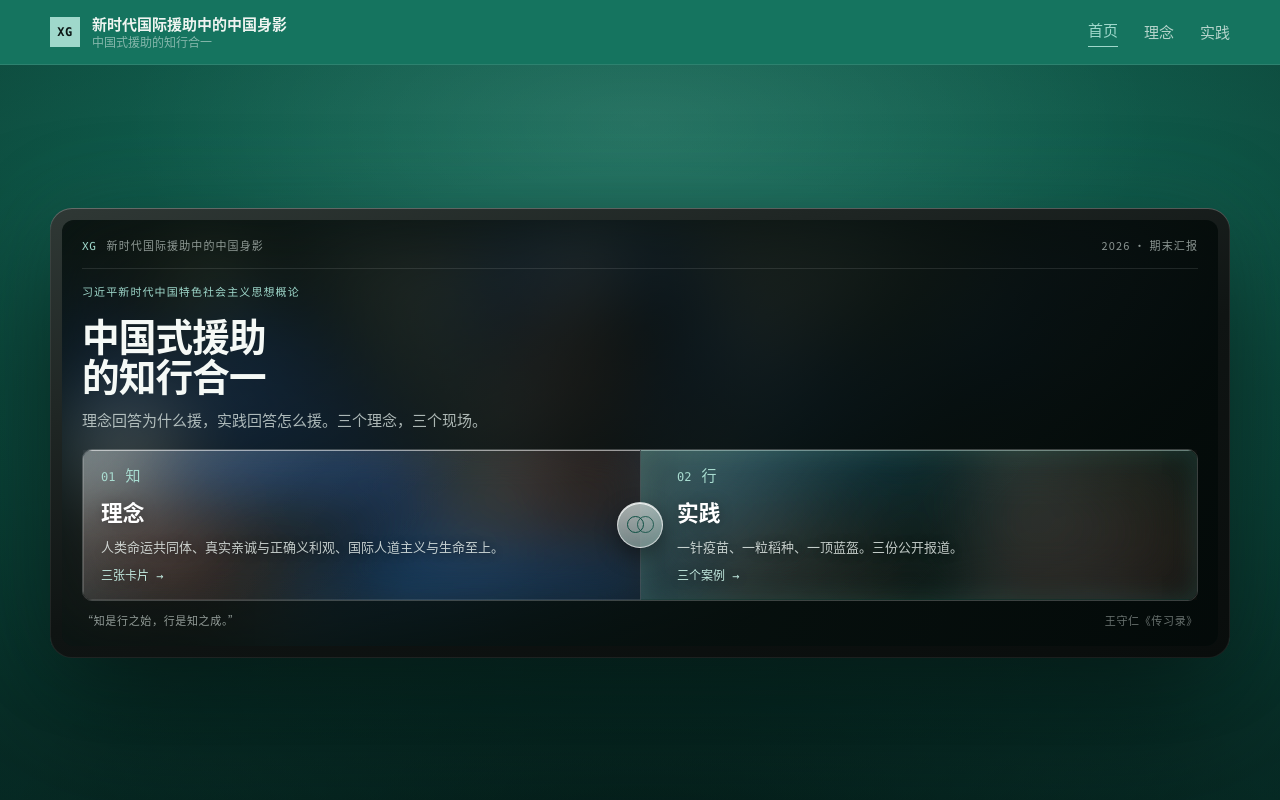
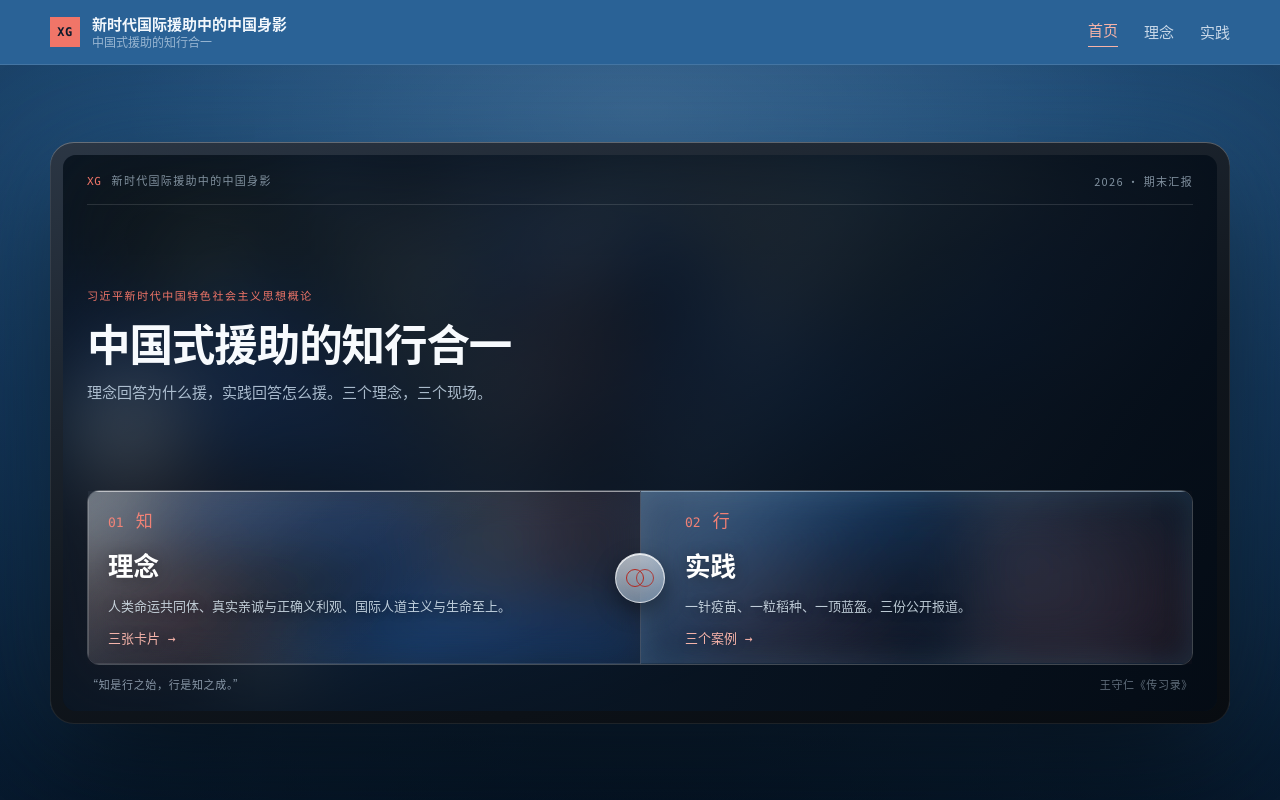
Before and after one commit to Nekobenzene/XGpre, a plain HTML site: page index.html in a window 1280 px wide. Shown: the top 800 px of the page. Drawn offline with Linux system fonts and the light colour scheme.

Commit message:
换配色并放大首页中区：和平蓝 + 中国红
主色从墨青换成深蓝（#17456f，浅底用），封面场用 #2a6296 到 #0b2540 的蓝渐变；强调色改用中国红 #b3271f，只给该红的地方红：品牌方块、课程名、01/02 序号、知行二字、箭头、搭扣双环、主导航当前项，以及内页的主按钮。

中区整体放大：标题改为单行 3.9rem、说明 18px、两张卡的内边距与字号各升一档，屏高从 540 提到 620；标题块改为在顶栏与卡片之间垂直居中，短屏（1366x768）不再出现大片空档。

内页同步换色：圆点、页签、链接、按钮跟随新的主色。

```diff
--- a/index.html
+++ b/index.html
@@ -17,8 +17,10 @@
       --muted: #6c746e;
       --line: #dcdfd8;
       --line-soft: #e8eae4;
-      --accent: #12524c;
-      --accent-soft: #e9f0ec;
+      --accent: #17456f;
+      --accent-soft: #e8eef5;
+      --cta: #b3271f;
+      --cta-hover: #931e18;
       --sans: "PingFang SC", "Hiragino Sans GB", "Microsoft YaHei", "Source Han Sans SC", "Noto Sans CJK SC", system-ui, sans-serif;
       --mono: ui-monospace, "Cascadia Mono", "SFMono-Regular", Consolas, monospace;
       --wrap: 1180px;
@@ -59,8 +61,8 @@
     }
     .btn:hover { border-color: var(--ink); text-decoration: none; }
     .btn:active { transform: translateY(1px); }
-    .btn.primary { background: var(--accent); border-color: var(--accent); color: #fff; }
-    .btn.primary:hover { background: #0e413c; border-color: #0e413c; }
+    .btn.primary { background: var(--cta); border-color: var(--cta); color: #fff; }
+    .btn.primary:hover { background: var(--cta-hover); border-color: var(--cta-hover); }
 
     /* 顶部导航 */
     .nav { position: sticky; top: 0; z-index: 20; background: var(--canvas); border-bottom: 1px solid var(--line); }
@@ -83,106 +85,109 @@
     /* 首页：暗场封面 + 画框 */
     .cover {
       position: relative; overflow: hidden;
-      background: linear-gradient(180deg, #15745f 0%, #0e5446 44%, #0a3f36 100%);
+      background: linear-gradient(180deg, #2a6296 0%, #17406a 44%, #0b2540 100%);
       min-height: calc(100dvh - 64px);
       display: flex; align-items: center;
-      padding-block: clamp(14px, 2.6vw, 40px);
+      padding-block: clamp(16px, 3vw, 48px);
     }
     .cover::before {
       content: ""; position: absolute; inset: 0; z-index: 0;
       background:
-        radial-gradient(58% 46% at 50% 8%, rgba(255, 255, 255, .1), transparent 70%),
-        radial-gradient(70% 58% at 50% 108%, rgba(2, 10, 9, .5), transparent 72%);
+        radial-gradient(58% 46% at 50% 6%, rgba(255, 255, 255, .12), transparent 70%),
+        radial-gradient(70% 58% at 50% 108%, rgba(3, 12, 24, .5), transparent 72%);
     }
     .cover::after {
       content: ""; position: absolute; inset: 0; z-index: 0;
-      background: radial-gradient(76% 66% at 50% 44%, transparent 44%, rgba(2, 10, 9, .4) 100%);
+      background: radial-gradient(76% 66% at 50% 44%, transparent 44%, rgba(3, 12, 24, .4) 100%);
     }
     .cover > .wrap { position: relative; z-index: 1; }
     .stage {
-      padding: 12px; border-radius: 22px;
-      background: linear-gradient(165deg, #2f3835, #0f1413 55%, #090d0c);
+      padding: 13px; border-radius: 24px;
+      background: linear-gradient(165deg, #2b3644, #10161d 55%, #080c11);
       box-shadow:
-        0 50px 120px rgba(0, 0, 0, .62),
-        0 0 90px rgba(26, 122, 106, .18),
-        inset 0 1px 0 rgba(255, 255, 255, .2),
-        inset 0 0 0 1px rgba(255, 255, 255, .07);
+        0 54px 130px rgba(0, 0, 0, .62),
+        0 0 110px rgba(56, 132, 190, .22),
+        inset 0 1px 0 rgba(255, 255, 255, .22),
+        inset 0 0 0 1px rgba(255, 255, 255, .08);
     }
-    .screen { position: relative; overflow: hidden; border-radius: 12px; background: #0a1513; isolation: isolate; }
+    .screen { position: relative; overflow: hidden; border-radius: 13px; background: #0a1420; isolation: isolate; }
     .screen-wash {
       position: absolute; inset: 0; z-index: 0;
       background: url(assets/case-peace-1.jpg) center 34% / cover;
-      filter: blur(38px) saturate(1.25) brightness(.85);
-      opacity: .62;
-      -webkit-mask-image: linear-gradient(158deg, #000 0%, rgba(0, 0, 0, .6) 42%, transparent 76%);
-      mask-image: linear-gradient(158deg, #000 0%, rgba(0, 0, 0, .6) 42%, transparent 76%);
+      filter: blur(40px) saturate(1.15) brightness(.8);
+      opacity: .6;
+      -webkit-mask-image: linear-gradient(158deg, #000 0%, rgba(0, 0, 0, .58) 42%, transparent 76%);
+      mask-image: linear-gradient(158deg, #000 0%, rgba(0, 0, 0, .58) 42%, transparent 76%);
     }
     .screen::after {
       content: ""; position: absolute; inset: 0; z-index: 0;
-      background: linear-gradient(118deg, rgba(6, 24, 21, .18) 0%, rgba(5, 14, 12, .62) 55%, rgba(3, 9, 8, .92) 100%);
+      background: linear-gradient(118deg, rgba(10, 30, 52, .2) 0%, rgba(8, 22, 38, .58) 55%, rgba(4, 11, 20, .92) 100%);
     }
     .screen-in {
       position: relative; z-index: 1;
-      padding: clamp(16px, 2.4vw, 32px);
-      min-height: clamp(400px, 54vh, 540px);
+      padding: clamp(18px, 2.8vw, 38px);
+      min-height: clamp(470px, 62vh, 620px);
       display: flex; flex-direction: column;
     }
     .screen-bar {
       display: flex; align-items: center; justify-content: space-between; gap: 12px 20px; flex-wrap: wrap;
       padding-bottom: clamp(14px, 2.2vw, 26px);
-      border-bottom: 1px solid rgba(255, 255, 255, .1);
-      font-size: .6875rem; letter-spacing: .1em; color: rgba(226, 238, 233, .6);
+      border-bottom: 1px solid rgba(255, 255, 255, .12);
+      font-size: .6875rem; letter-spacing: .12em; color: rgba(206, 226, 244, .6);
     }
     .screen-bar .sb-left { display: flex; align-items: baseline; gap: 10px; }
-    .screen-bar .sb-mark { font-family: var(--mono); color: #9fd8cb; letter-spacing: .06em; }
-    .screen-head { padding-block: clamp(18px, 3vw, 34px) clamp(16px, 2.4vw, 28px); }
-    .screen-head .kicker { font-size: .75rem; letter-spacing: .1em; color: #9fd8cb; }
+    .screen-bar .sb-mark { font-family: var(--mono); color: #f07568; letter-spacing: .06em; }
+    .screen-head {
+      flex: 1; display: flex; flex-direction: column; justify-content: center;
+      padding-block: clamp(22px, 3.6vw, 46px) clamp(20px, 3vw, 40px);
+    }
+    .screen-head .kicker { font-size: .79rem; letter-spacing: .14em; color: #f07568; }
     .screen-head h1 {
-      margin-top: 12px;
-      color: #f5f9f6;
-      font-size: clamp(1.95rem, 4vw, 3.05rem);
-      line-height: 1.08; letter-spacing: -.022em;
+      margin-top: 14px;
+      color: #f7fafd;
+      font-size: clamp(2.2rem, 5vw, 3.9rem);
+      line-height: 1.06; letter-spacing: -.025em;
     }
-    .screen-head .lede { margin-top: 14px; color: rgba(226, 238, 233, .74); font-size: 1rem; line-height: 1.8; }
+    .screen-head .lede { margin-top: 18px; color: rgba(212, 230, 246, .78); font-size: clamp(1rem, 1.2vw, 1.125rem); line-height: 1.85; }
 
     .doors {
       position: relative; isolation: isolate; margin-top: auto;
       display: grid; grid-template-columns: 1fr 1fr;
-      border: 1px solid rgba(255, 255, 255, .22);
-      border-radius: 10px; overflow: hidden;
+      border: 1px solid rgba(255, 255, 255, .24);
+      border-radius: 12px; overflow: hidden;
     }
     /* 玻璃下方的底片：让模糊与折射有东西可折射 */
     .doors::before {
       content: ""; position: absolute; inset: -6%; z-index: -1;
       background: url(assets/case-peace-1.jpg) center 58% / cover;
-      filter: blur(30px) saturate(1.3) brightness(.75);
-      opacity: .42;
+      filter: blur(30px) saturate(1.2) brightness(.72);
+      opacity: .4;
     }
     .door {
       position: relative; isolation: isolate;
-      display: block; padding: clamp(15px, 1.9vw, 21px) clamp(17px, 2.1vw, 25px);
-      color: #eef4f0;
+      display: block; padding: clamp(20px, 2.4vw, 30px) clamp(22px, 2.6vw, 34px);
+      color: #eaf2f9;
       transition: background-color .3s ease, box-shadow .3s ease;
     }
     /* 液态玻璃：高透、亮边、强折射 */
     .door--liquid {
-      background: linear-gradient(158deg, rgba(226, 242, 238, .17), rgba(206, 230, 224, .07) 46%, rgba(176, 208, 202, .04));
-      backdrop-filter: blur(18px) saturate(1.6) brightness(1.04);
-      -webkit-backdrop-filter: blur(18px) saturate(1.6) brightness(1.04);
+      background: linear-gradient(158deg, rgba(226, 240, 250, .18), rgba(198, 220, 238, .07) 46%, rgba(170, 200, 226, .04));
+      backdrop-filter: blur(18px) saturate(1.5) brightness(1.04);
+      -webkit-backdrop-filter: blur(18px) saturate(1.5) brightness(1.04);
       box-shadow:
         inset 0 1px 0 rgba(255, 255, 255, .55),
         inset 0 -1px 0 rgba(255, 255, 255, .1),
         inset 1px 0 0 rgba(255, 255, 255, .16);
     }
-    /* 凝态玻璃：青绿染色、更厚、内发光 */
+    /* 凝态玻璃：蓝染色、更厚、内发光 */
     .door--frozen {
-      background: linear-gradient(158deg, rgba(30, 132, 113, .26), rgba(14, 84, 72, .2) 52%, rgba(10, 58, 50, .14));
-      backdrop-filter: blur(28px) saturate(1.9);
-      -webkit-backdrop-filter: blur(28px) saturate(1.9);
+      background: linear-gradient(158deg, rgba(58, 132, 196, .28), rgba(24, 64, 106, .2) 52%, rgba(12, 34, 60, .14));
+      backdrop-filter: blur(28px) saturate(1.8);
+      -webkit-backdrop-filter: blur(28px) saturate(1.8);
       box-shadow:
-        inset 0 1px 0 rgba(214, 244, 236, .42),
-        inset 0 -1px 0 rgba(9, 46, 41, .5),
-        inset 0 0 26px rgba(126, 214, 194, .16);
+        inset 0 1px 0 rgba(214, 236, 252, .42),
+        inset 0 -1px 0 rgba(9, 30, 52, .5),
+        inset 0 0 30px rgba(130, 190, 240, .16);
     }
     .door::after {
       content: ""; position: absolute; inset: 0; pointer-events: none;
@@ -190,33 +195,33 @@
       opacity: .65; transition: opacity .3s ease;
     }
     .door:hover::after { opacity: 1; }
-    .door:hover { box-shadow: inset 0 1px 0 rgba(255, 255, 255, .62), inset 0 0 30px rgba(159, 216, 203, .18); }
+    .door:hover { box-shadow: inset 0 1px 0 rgba(255, 255, 255, .62), inset 0 0 30px rgba(143, 184, 221, .2); }
     .door:hover { text-decoration: none; }
-    .door + .door { border-left: 1px solid rgba(255, 255, 255, .2); }
-    .door-top { display: flex; align-items: baseline; gap: 10px; }
-    .door-n { font-family: var(--mono); font-size: .75rem; color: #9fd8cb; }
-    .door-k { font-size: .9375rem; letter-spacing: .2em; color: #9fd8cb; }
-    .door h2 { margin-top: 4px; color: #fff; font-size: clamp(1.15rem, 1.7vw, 1.4rem); letter-spacing: 0; text-shadow: 0 1px 14px rgba(0, 0, 0, .45); }
-    .door p { margin-top: 5px; color: rgba(238, 246, 242, .8); font-size: .8438rem; line-height: 1.7; max-width: 32em; text-shadow: 0 1px 10px rgba(0, 0, 0, .45); }
-    .door-go { display: inline-block; margin-top: 10px; font-size: .75rem; color: #bfe9de; text-shadow: 0 1px 10px rgba(0, 0, 0, .4); }
+    .door + .door { border-left: 1px solid rgba(255, 255, 255, .22); }
+    .door-top { display: flex; align-items: baseline; gap: 12px; }
+    .door-n { font-family: var(--mono); font-size: .8125rem; color: #f07568; }
+    .door-k { font-size: 1.0625rem; letter-spacing: .22em; color: #f07568; }
+    .door h2 { margin-top: 6px; color: #fff; font-size: clamp(1.35rem, 2vw, 1.65rem); letter-spacing: 0; text-shadow: 0 1px 14px rgba(0, 0, 0, .45); }
+    .door p { margin-top: 8px; color: rgba(226, 240, 250, .82); font-size: clamp(.875rem, 1vw, .9375rem); line-height: 1.75; max-width: 32em; text-shadow: 0 1px 10px rgba(0, 0, 0, .45); }
+    .door-go { display: inline-block; margin-top: 14px; font-size: .8125rem; color: #f5b0a6; text-shadow: 0 1px 10px rgba(0, 0, 0, .4); }
     .door-go::after { content: " →"; font-family: var(--mono); }
     /* 霜态玻璃：乳白、低饱和、磨砂 */
     .clasp {
       position: absolute; left: 50%; top: 50%; transform: translate(-50%, -50%);
-      width: 46px; height: 46px; border-radius: 50%;
-      background: linear-gradient(160deg, rgba(246, 251, 248, .66), rgba(204, 226, 217, .4));
-      backdrop-filter: blur(12px) saturate(1.15);
-      -webkit-backdrop-filter: blur(12px) saturate(1.15);
-      border: 1px solid rgba(255, 255, 255, .62);
+      width: 50px; height: 50px; border-radius: 50%;
+      background: linear-gradient(160deg, rgba(248, 251, 254, .68), rgba(206, 224, 240, .4));
+      backdrop-filter: blur(12px) saturate(1.1);
+      -webkit-backdrop-filter: blur(12px) saturate(1.1);
+      border: 1px solid rgba(255, 255, 255, .64);
       box-shadow:
         0 8px 22px rgba(0, 0, 0, .4),
         inset 0 1px 0 rgba(255, 255, 255, .85),
-        inset 0 -2px 6px rgba(120, 160, 150, .28);
+        inset 0 -2px 6px rgba(120, 150, 180, .28);
       display: grid; place-items: center;
     }
     .clasp i {
-      position: absolute; width: 17px; height: 17px;
-      border: 1.5px solid #0d4f43; border-radius: 50%;
+      position: absolute; width: 18px; height: 18px;
+      border: 1.5px solid #b3271f; border-radius: 50%;
       transition: transform .35s cubic-bezier(.16, 1, .3, 1);
     }
     .clasp i:first-child { transform: translateX(-5px); }
@@ -224,24 +229,24 @@
     .doors:hover .clasp i:first-child { transform: translateX(-6px) rotate(-16deg); }
     .doors:hover .clasp i:last-child { transform: translateX(6px) rotate(16deg); }
     @media (min-width: 1025px) {
-      .door:first-child { padding-right: 36px; }
-      .door + .door { padding-left: 36px; }
+      .door:first-child { padding-right: 44px; }
+      .door + .door { padding-left: 44px; }
     }
     .screen-foot {
-      margin-top: 14px; display: flex; justify-content: space-between; gap: 8px 20px; flex-wrap: wrap;
-      font-size: .6875rem; letter-spacing: .06em; color: rgba(226, 238, 233, .45);
+      margin-top: 16px; display: flex; justify-content: space-between; gap: 8px 20px; flex-wrap: wrap;
+      font-size: .6875rem; letter-spacing: .06em; color: rgba(206, 226, 244, .45);
     }
-    .screen-foot q { font-style: normal; color: rgba(226, 238, 233, .62); }
+    .screen-foot q { font-style: normal; color: rgba(206, 226, 244, .62); }
 
     /* 首页时导航并入暗场 */
-    body[data-view="home"] .nav { background: #15745f; border-bottom-color: rgba(255, 255, 255, .1); }
-    body[data-view="home"] .brand { color: #eef4f0; }
-    body[data-view="home"] .brand-mark { background: #9fd8cb; color: #0b1614; }
-    body[data-view="home"] .brand-text em { color: rgba(226, 238, 233, .55); }
-    body[data-view="home"] .nav-links a { color: rgba(226, 238, 233, .78); }
+    body[data-view="home"] .nav { background: #2a6296; border-bottom-color: rgba(255, 255, 255, .12); }
+    body[data-view="home"] .brand { color: #f2f7fc; }
+    body[data-view="home"] .brand-mark { background: #f07568; color: #0b1a2b; }
+    body[data-view="home"] .brand-text em { color: rgba(226, 238, 250, .6); }
+    body[data-view="home"] .nav-links a { color: rgba(234, 242, 250, .82); }
     body[data-view="home"] .nav-links a:hover { color: #fff; }
-    body[data-view="home"] .nav-links a[aria-current="page"] { color: #9fd8cb; }
-    body[data-view="home"] .nav-links a[aria-current="page"]::after { background: #9fd8cb; }
+    body[data-view="home"] .nav-links a[aria-current="page"] { color: #f7b3a8; }
+    body[data-view="home"] .nav-links a[aria-current="page"]::after { background: #f7b3a8; }
 
     /* 视图通用 */
     .view { padding-block: clamp(30px, 4vw, 48px) clamp(48px, 6vw, 80px); }
@@ -341,15 +346,15 @@
     /* 投影常见 1366x768：压缩首屏，保证两张卡完整露出 */
     @media (min-width: 861px) and (max-height: 820px) {
       .cover { min-height: calc(100dvh - 64px); padding-block: 12px; }
-      .screen-in { min-height: 0; padding: 16px 20px; }
+      .screen-in { min-height: min(556px, calc(100dvh - 150px)); padding: 16px 24px; }
       .screen-bar { padding-bottom: 12px; }
-      .screen-head { padding-block: 14px 16px; }
-      .screen-head h1 { font-size: clamp(1.7rem, 3vw, 2.35rem); }
-      .screen-head .lede { margin-top: 10px; font-size: .9375rem; }
+      .screen-head { padding-block: 16px 18px; }
+      .screen-head h1 { font-size: clamp(1.9rem, 3.4vw, 2.85rem); }
+      .screen-head .lede { margin-top: 12px; font-size: .9375rem; }
       .screen-head .kicker { font-size: .6875rem; }
-      .door { padding: 12px 18px; }
+      .door { padding: 14px 20px; }
       .door p { font-size: .8125rem; }
-      .door-go { margin-top: 6px; }
+      .door-go { margin-top: 8px; }
       .screen-foot { margin-top: 10px; }
     }
 
@@ -427,7 +432,7 @@
 
                 <div class="screen-head">
                   <p class="kicker">习近平新时代中国特色社会主义思想概论</p>
-                  <h1>中国式援助<br>的知行合一</h1>
+                  <h1>中国式援助的知行合一</h1>
                   <p class="lede">理念回答为什么援，实践回答怎么援。三个理念，三个现场。</p>
                 </div>
 
```
